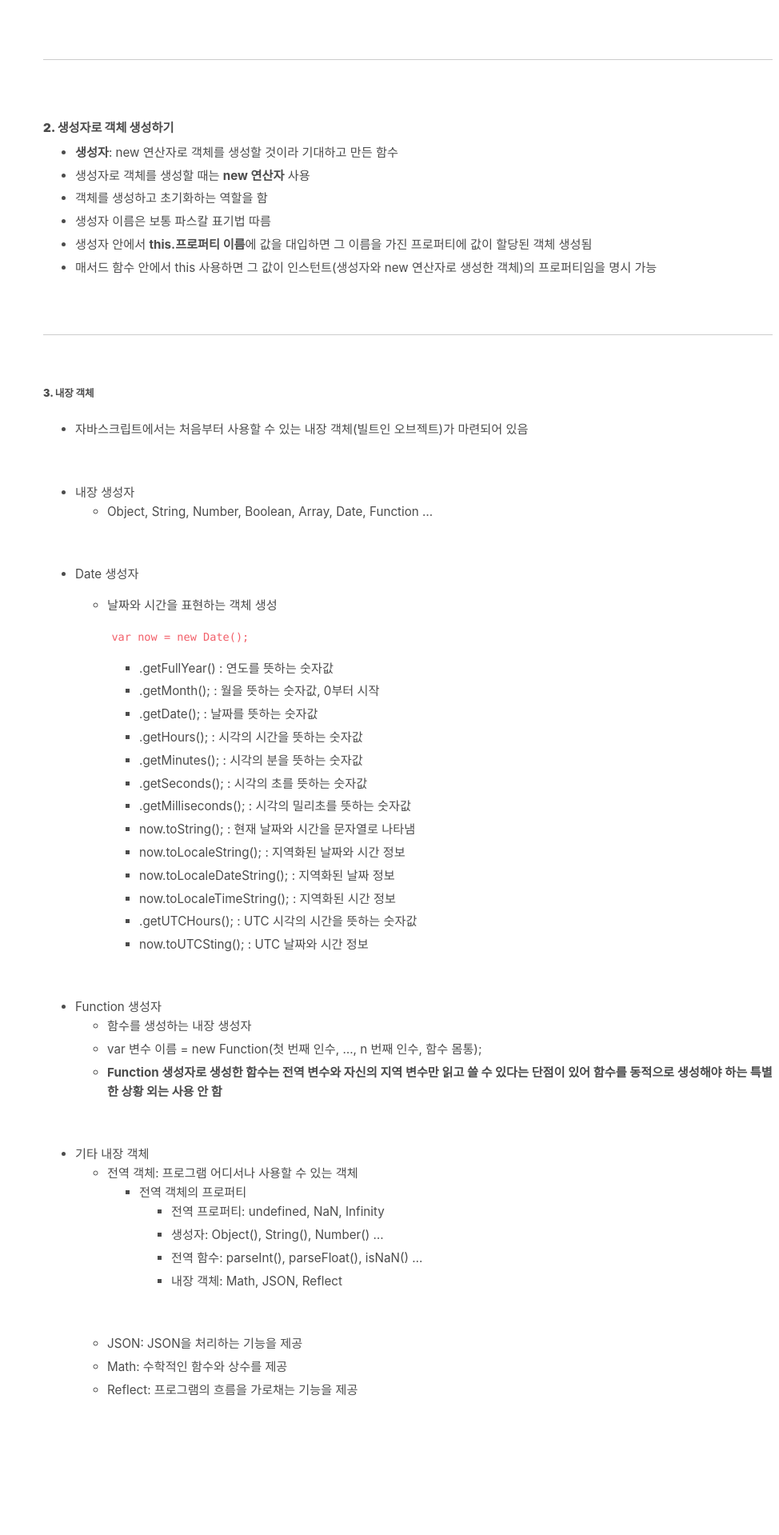
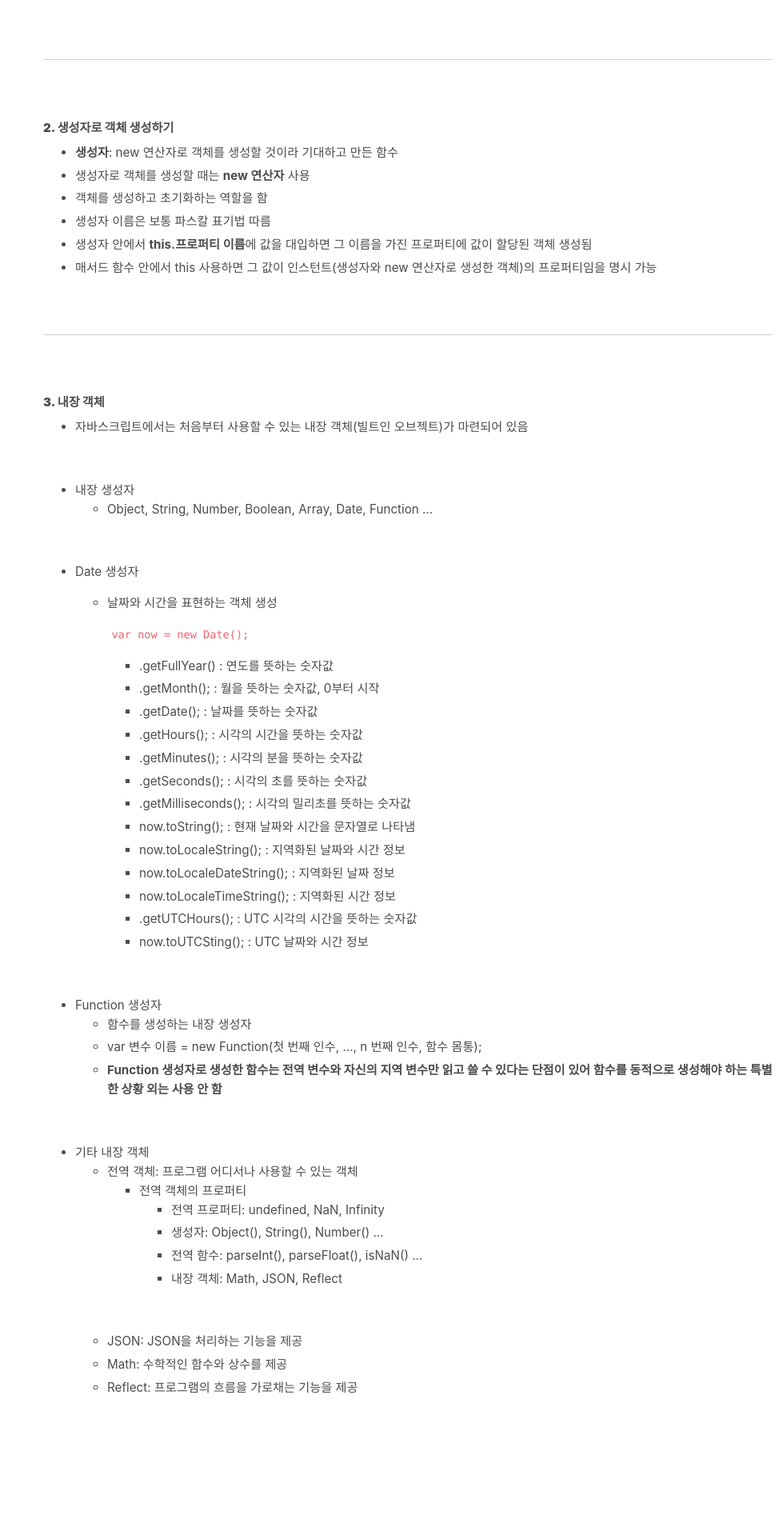
Before and after one commit to absolutelyfullycapable/absolutelyfullycapable.github.io, a Jekyll site: the page built from _posts/2020-09-13-JavaScript-객체의기초와생성방법.md, in a window 1280 px wide. Shown: the part 4481-6400 px from the top of the page at 80% size, without its empty margins (306-1280 px from the left). Built offline with Jekyll 4.4.1, drawn with Linux system fonts in a browser that asks for light colours.

```diff
--- a/_posts/2020-09-13-JavaScript-객체의기초와생성방법.md
+++ b/_posts/2020-09-13-JavaScript-객체의기초와생성방법.md
@@ -185,7 +185,7 @@ console.log(address.연락처);
 - - -
 <br>
 
-##### **3. 내장 객체**
+#### **3. 내장 객체**
 
 - 자바스크립트에서는 처음부터 사용할 수 있는 내장 객체(빌트인 오브젝트)가 마련되어 있음
 
```
